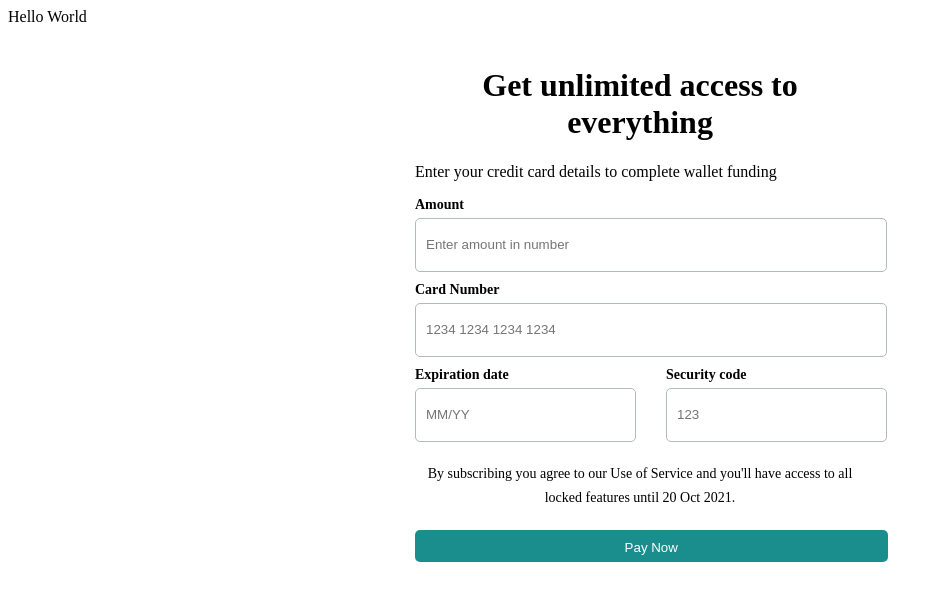
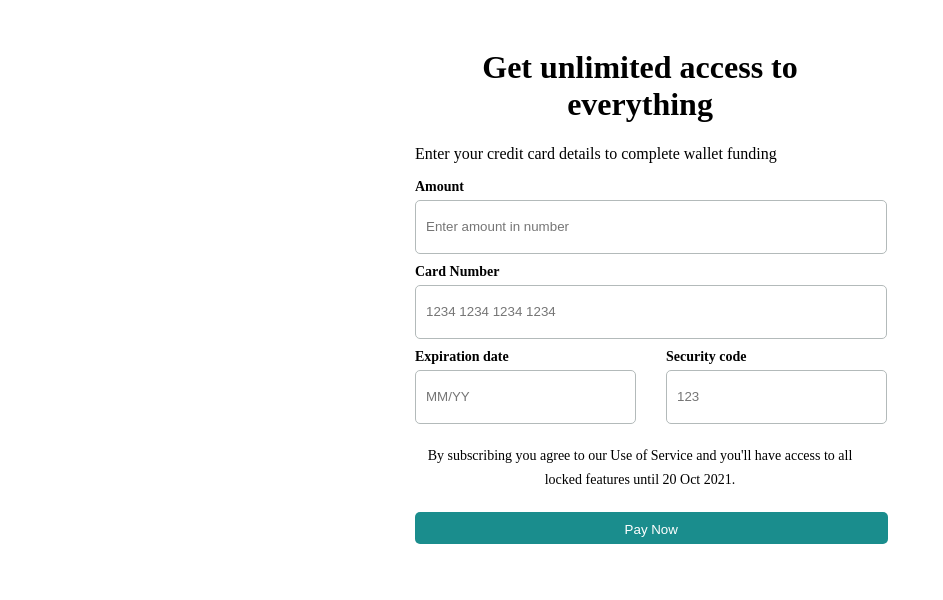
Before and after one commit to decadevs/live-project-sq015-net-palmfit-UI, a React (Create React App) app: page / in a window 1280 px wide. Shown: the top 600 px of the page, without its empty margins (0-943 px from the left). Built offline with nearby package versions, Linux system fonts and the light colour scheme.

Commit message:
moved FundWallet component to App

```diff
--- a/src/components/App.js
+++ b/src/components/App.js
@@ -1,8 +1,9 @@
 import '../styles/App.css';
+import FundWallet from './Wallet/FundWallet';
 
 function App() {
   return (
-    <div> Hello World</div>
+    <FundWallet/>
   );
 }
 
--- a/src/index.js
+++ b/src/index.js
@@ -1,14 +1,11 @@
 import React from 'react';
 import ReactDOM from 'react-dom/client';
 import App from './components/App';
-import FundWallet from './components/Wallet/FundWallet';
-//import 'bootstrap/dist/css/bootstrap.min.css';
 
 
 const root = ReactDOM.createRoot(document.getElementById('root'));
 root.render(
   <React.StrictMode>
     <App />
-    <FundWallet/>
   </React.StrictMode>
 );
```
